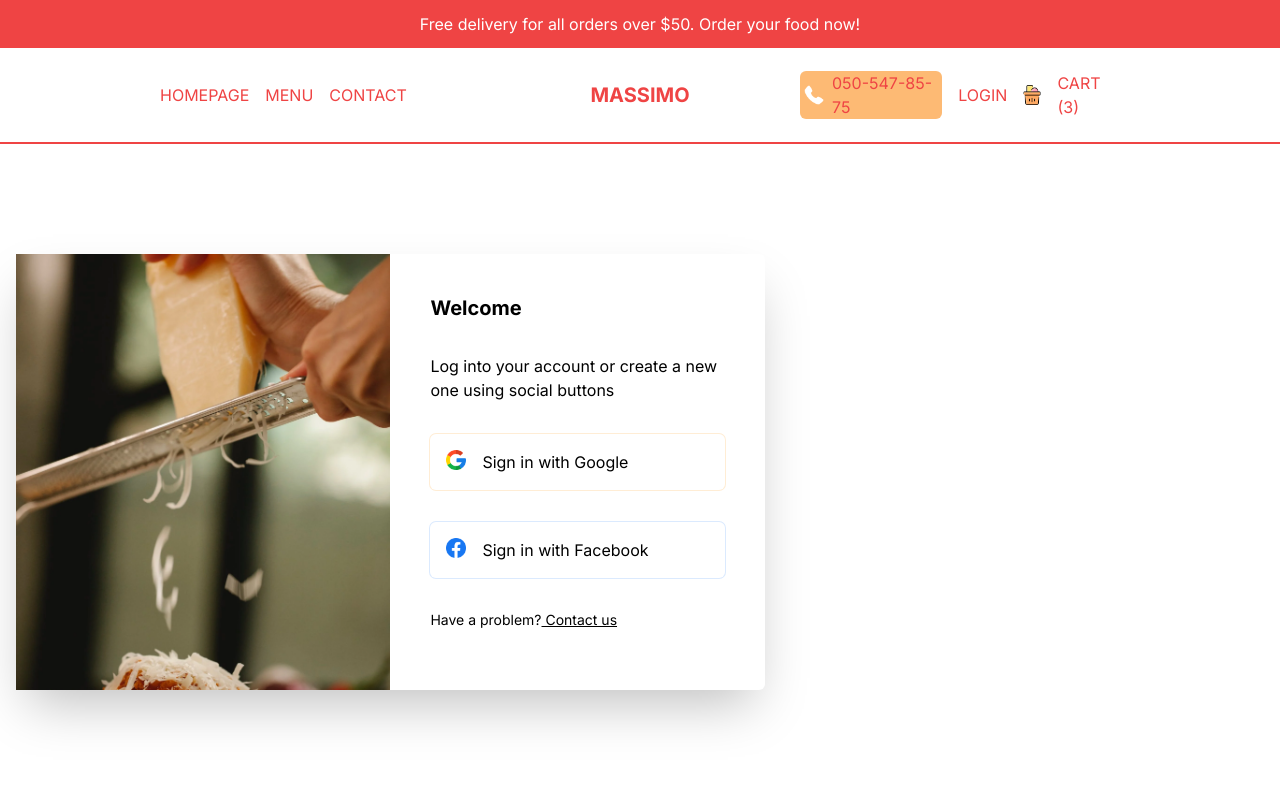
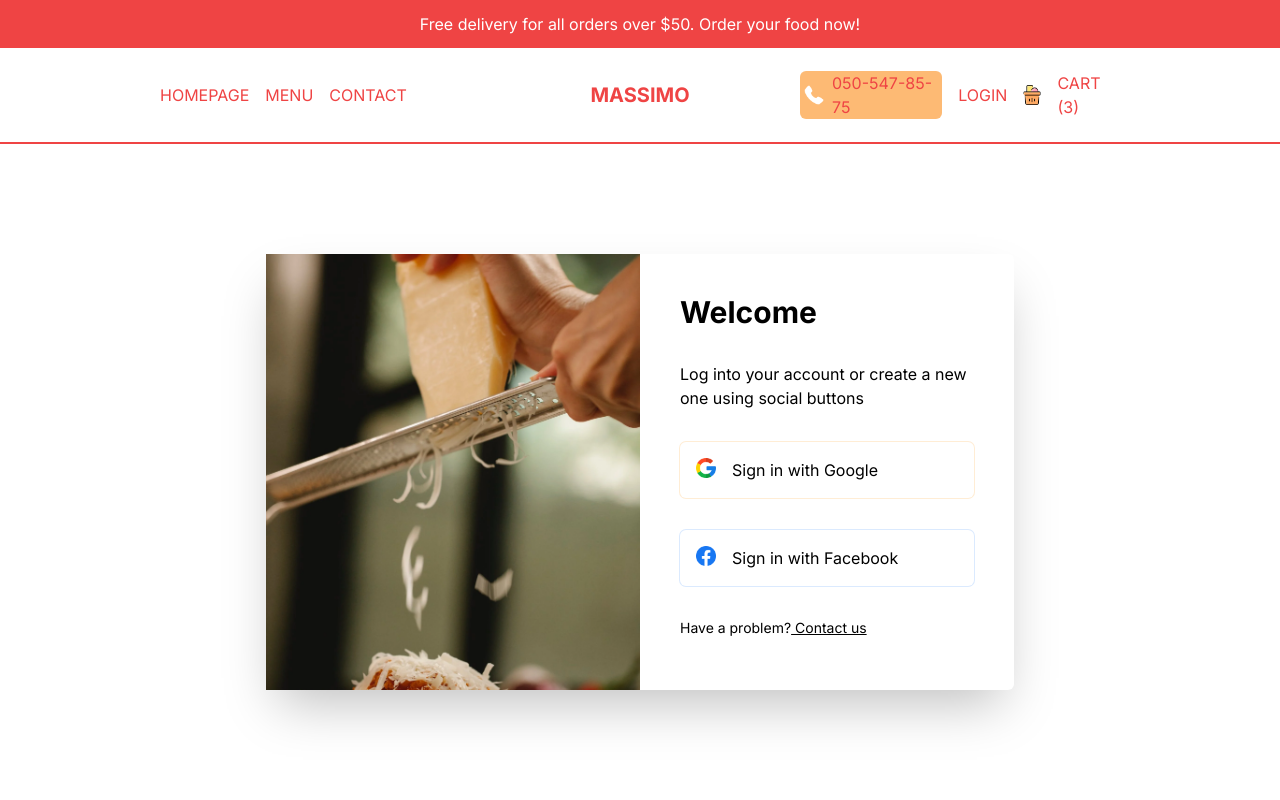
Before and after one commit to KenanRamazanov/RestaurantApp-TypeScript, a Next.js app: page /login in a window 1280 px wide. Shown: the top 800 px of the page. Built offline with nearby package versions, Linux system fonts and the light colour scheme.

Commit message:
small changes

```diff
--- a/src/app/login/page.tsx
+++ b/src/app/login/page.tsx
@@ -1,21 +1,21 @@
-import Image from 'next/image'
-import Link from 'next/link'
-import React from 'react'
+import Image from "next/image";
+import Link from "next/link";
+import React from "react";
 
 const LoginPage = () => {
   return (
-    <div className='p-4 h-[calc(100vh-6rem)] md:h-[calc(100vh-9rem)] flex items-center justify-center"'>
+    <div className="p-4 h-[calc(100vh-6rem)] md:h-[calc(100vh-9rem)] flex items-center justify-center">
       {/* BOX */}
-      <div className='h-full shadow-2xl rounded-md flex flex-col md:flex-row md:h-[70%] md:w-full lg:w-[60%] 2xl:w-1/2'>
-     {/* Image Container */}
-     <div className='relative h-1/3 w-full md:h-full md:w-1/2'>
-      <Image src="/loginBg.png" alt='' fill className='object-cover'/>
-     </div>
-     {/* Form Container */}
-     <div className='p-10 flex flex-col gap-8  md:w-1/2'>
-      <h1 className='font-bold text-xl'>Welcome</h1>
-      <p>Log into your account or create a new one using social buttons</p>
-      <button className="flex gap-4 p-4 ring-1 ring-orange-100 rounded-md">
+      <div className=" h-full shadow-2xl rounded-md flex flex-col md:flex-row md:h-[70%] md:w-full lg:w-[60%] 2xl:w-1/2">
+        {/* IMAGE CONTAINER */}
+        <div className="relative h-1/3 w-full md:h-full md:w-1/2">
+          <Image src="/loginBg.png" alt="" fill className="object-cover"/>
+        </div>
+        {/* FORM CONTAINER */}
+        <div className="p-10 flex flex-col gap-8 md:w-1/2">
+          <h1 className="font-bold text-xl xl:text-3xl">Welcome</h1>
+          <p>Log into your account or create a new one using social buttons</p>
+          <button className="flex gap-4 p-4 ring-1 ring-orange-100 rounded-md">
             <Image
               src="/google.png"
               alt=""
@@ -38,11 +38,10 @@ const LoginPage = () => {
           <p className="text-sm">
             Have a problem?<Link className="underline" href="/"> Contact us</Link>
           </p>
-     </div>
-
+        </div>
       </div>
     </div>
-  )
-}
+  );
+};
 
-export default LoginPage
+export default LoginPage;
```
